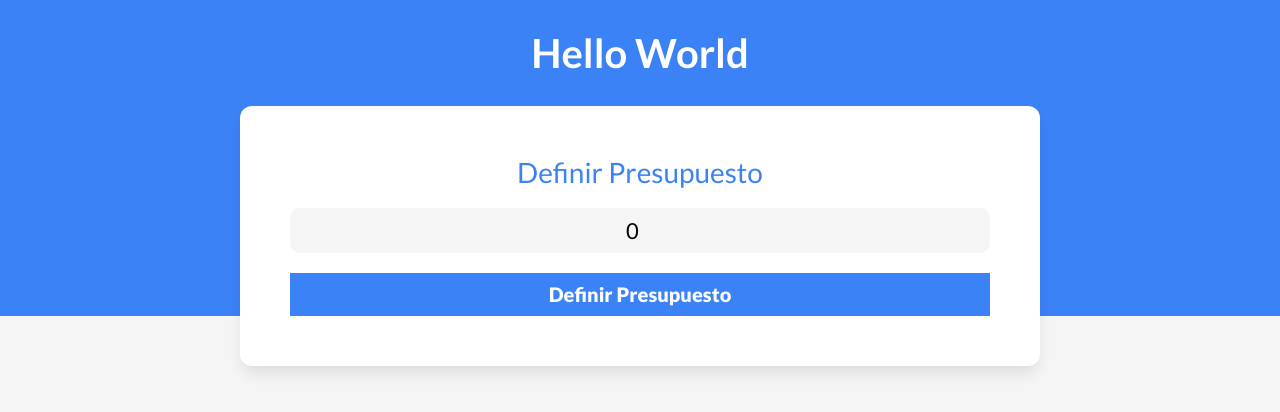
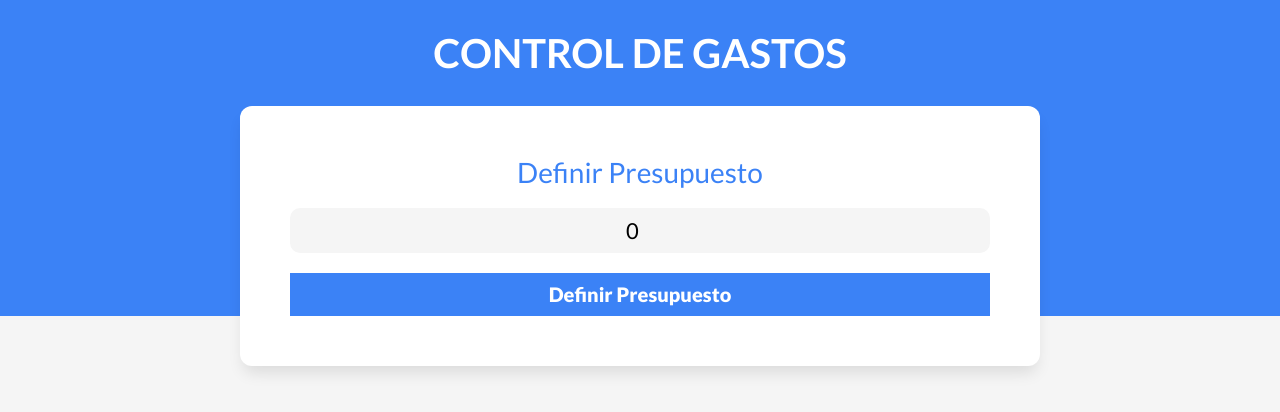
Before and after one commit to ArnnySnaydher/ADMIN-GASTOS, a Vue app: page / in a window 1280 px wide. Shown: the top 412 px of the page. Built offline with nearby package versions, Linux system fonts and the light colour scheme.

Commit message:
change text

```diff
--- a/src/App.vue
+++ b/src/App.vue
@@ -160,7 +160,7 @@ const resetApp = ()=>{
 <template>
   <div :class="{fijar:modal.mostrar}">
     <header>
-      <h1>Hello World</h1>
+      <h1>CONTROL DE GASTOS</h1>
       <div class="contenedor-header contenedor sombra">
         <Presupuesto v-if="monto === 0" @definir-monto="definirMonto"></Presupuesto>
         <ControlPresupuesto v-else
```
